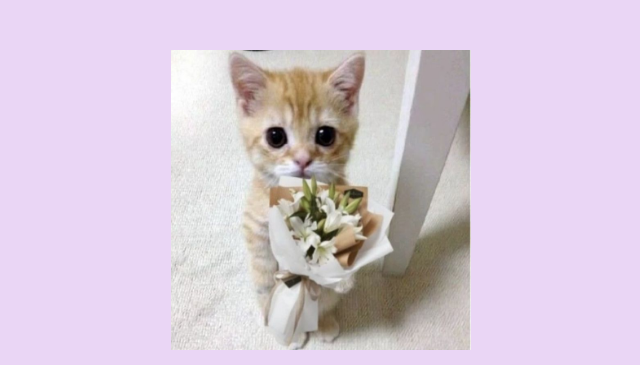
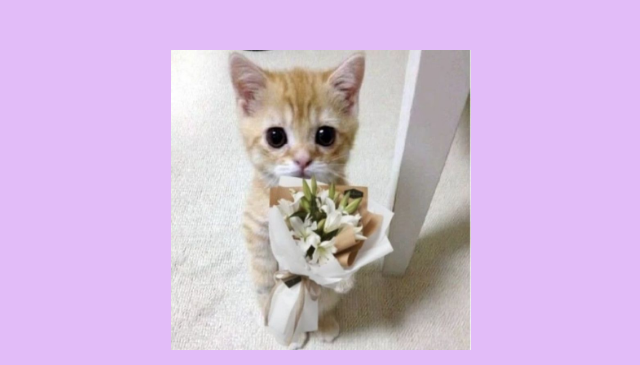
Before and after one commit to Mellix/wen, a plain HTML site: page index.html in a window 1280 px wide. Shown: the part 135-500 px from the top of the page, without its empty margins (319-959 px from the left). Drawn offline with Linux system fonts and the light colour scheme; a web font is replaced by a local one.

Commit message:
Update style.css

```diff
--- a/style.css
+++ b/style.css
@@ -9,7 +9,7 @@ html {
 }
 
 body {
-  background-color: #ead6f5;
+  background-color: #e2bcf8;
   font-family: "Knewave", serif;
   font-weight: 400;
   font-style: normal;
```
